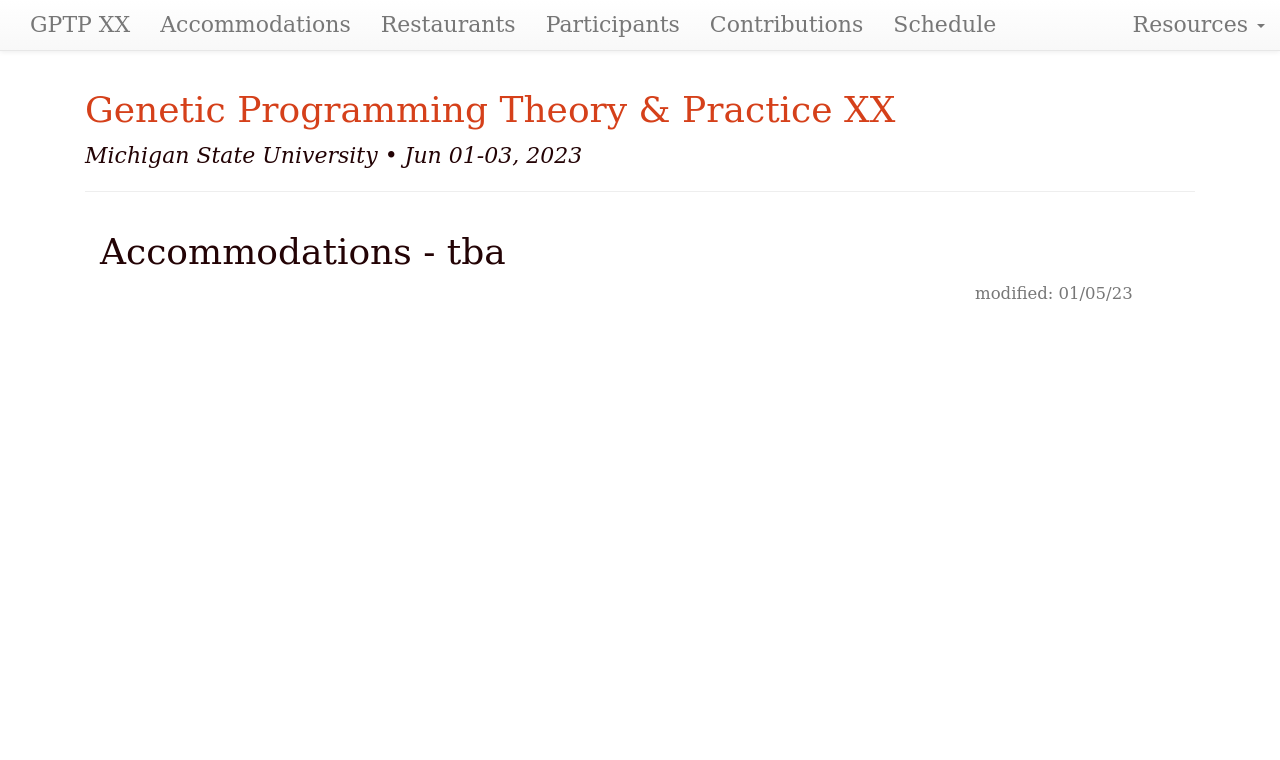
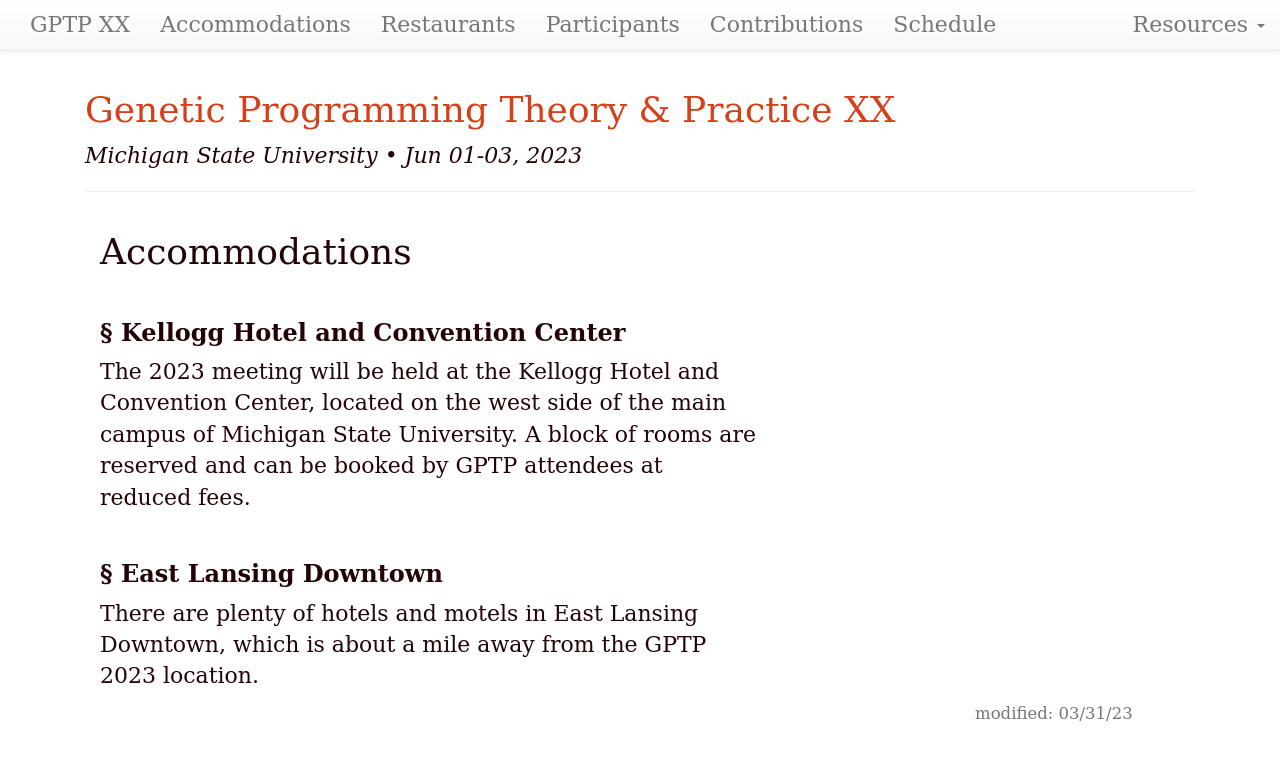
Before and after one commit to GPTP-workshop/gptp-workshop.github.io, a Jekyll site: the page built from accommodations.md, in a window 1280 px wide. Shown: the top 760 px of the page. Built offline with Jekyll 4.4.1, drawn with Linux system fonts in a browser that asks for light colours; our own code applies the rules of GitHub Pages for plain Markdown files.

Commit message:
Update accommodations.md

```diff
--- a/accommodations.md
+++ b/accommodations.md
@@ -1,8 +1,15 @@
 ---
 layout: default
-updated: "Jan 05, 2023"
+updated: "March 31, 2023"
 roman: "XX"
 dates: "Jun 01-03, 2023"
 ---
 
-# Accommodations - tba
+# Accommodations
+
+### Kellogg Hotel and Convention Center
+The 2023 meeting will be held at the Kellogg Hotel and Convention Center, located on the west side of the main campus of Michigan State University.
+A block of rooms are reserved and can be booked by GPTP attendees at reduced fees.
+
+### East Lansing Downtown
+There are plenty of hotels and motels in East Lansing Downtown, which is about a mile away from the GPTP 2023 location.
```
